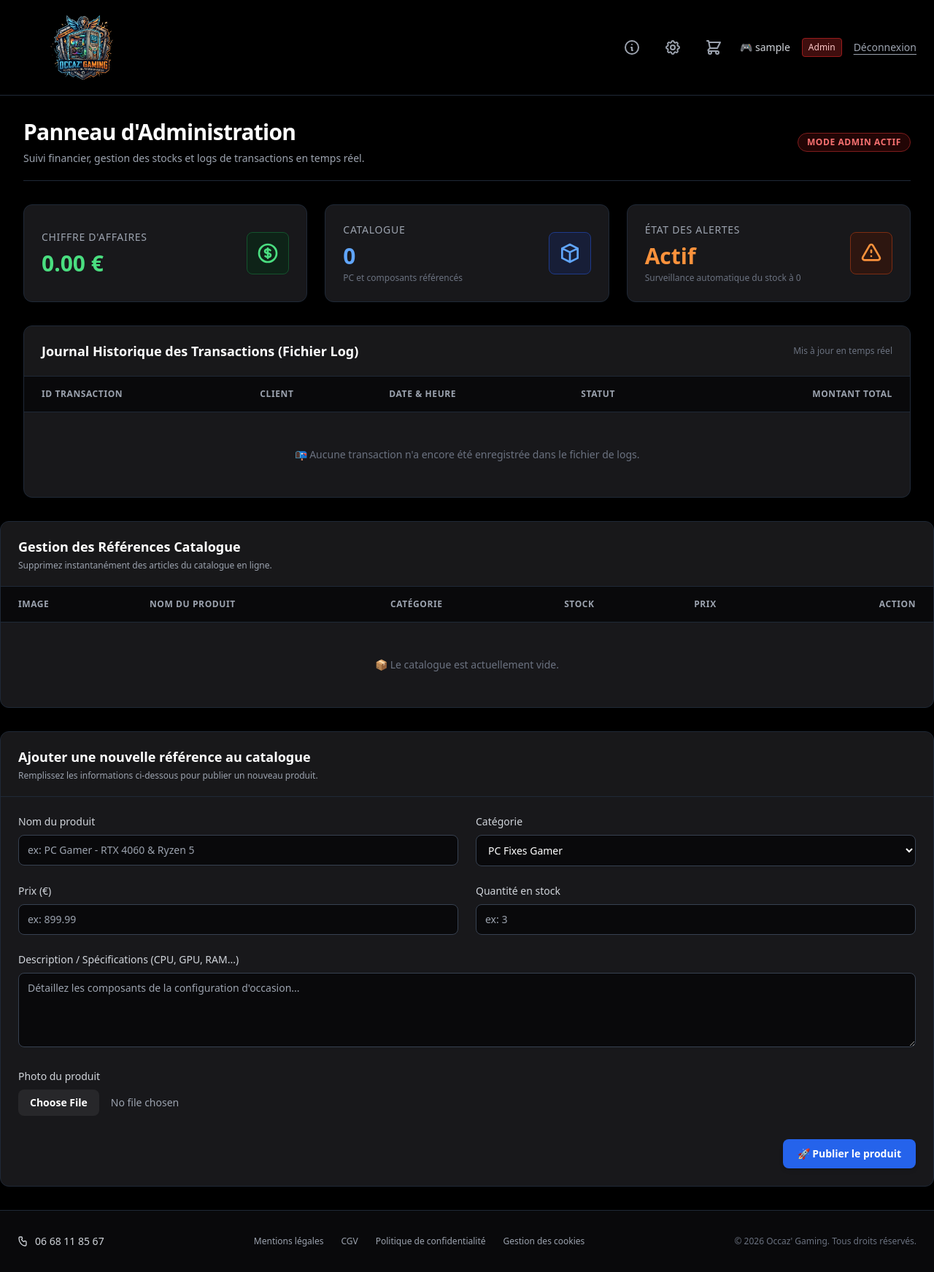
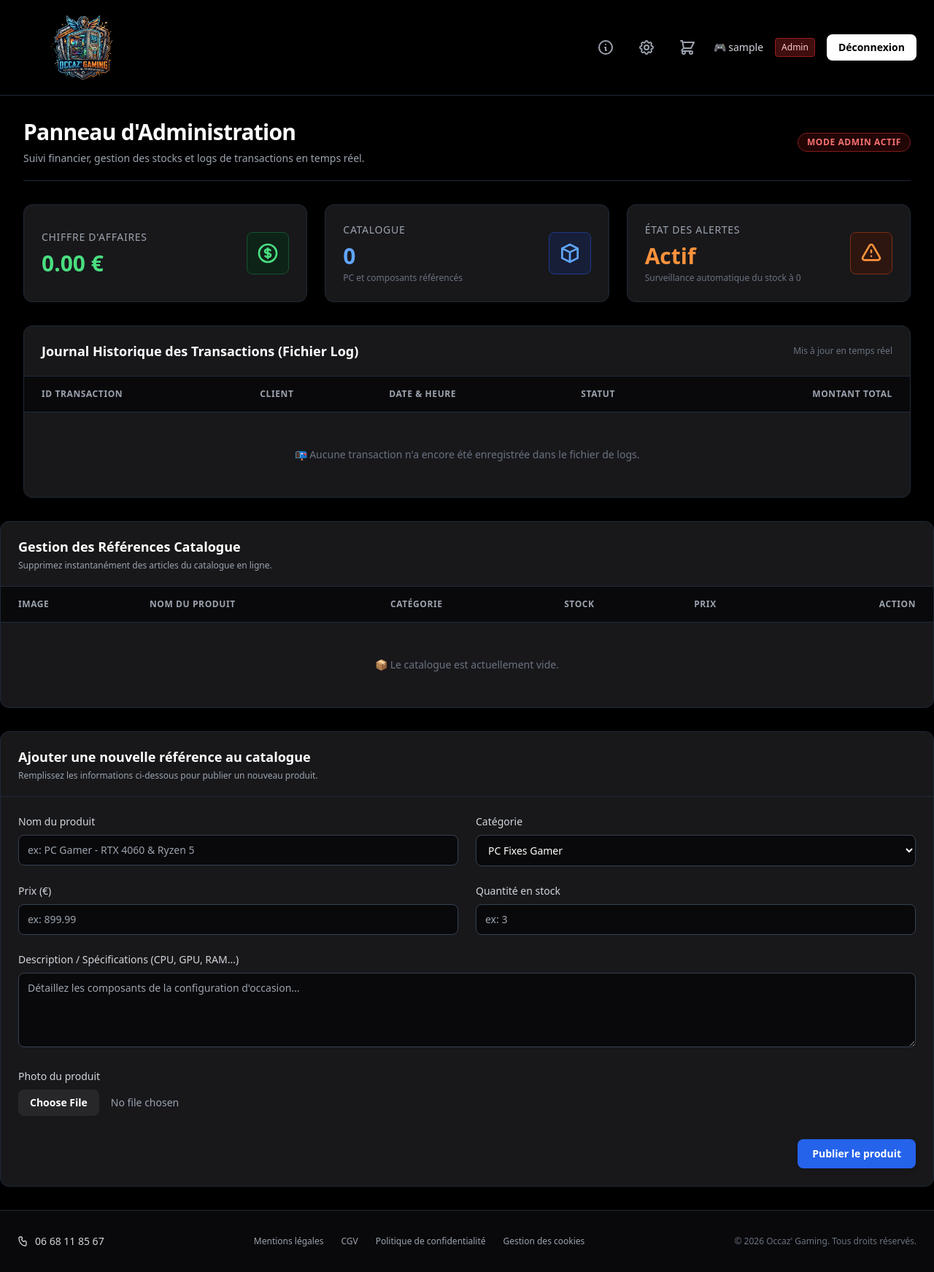
Before and after one commit to ak94u/ak94u-site_occazware, a Flask app: page /admin/dashboard in a window 1280 px wide. Shown: the whole page at 73% size. Run offline with Flask 3, Linux system fonts and the light colour scheme; the visitor is signed in with stand-in values (Sample User, id 1); some libraries are stand-ins or nearby versions.

Commit message:
Quelque modification de style dans les pages html admin et magasin concernant les images en plus du style du bouton deconnexion qui est du même style que celui de connexion

```diff
--- a/templates/admin.html
+++ b/templates/admin.html
@@ -125,7 +125,7 @@
                     {% for produit in produits %}
                     <tr class="hover:bg-zinc-950/40 transition">
                         <td class="px-6 py-3">
-                            <img src="{{ url_for('static', filename='img/' + (produit.image_url if produit.image_url else 'default.png')) }}" alt="" class="h-10 w-10 object-contain bg-zinc-950 p-1 rounded border border-gray-800">
+                            <img src="{{ url_for('static', filename='img/' + (produit.image_url if produit.image_url else 'default.png')) }}" alt="" class="w-full h-full object-cover bg-zinc-950 rounded border border-gray-800">
                         </td>
                         <td class="px-6 py-3 font-medium text-white">{{ produit.name }}</td>
                         <td class="px-6 py-3 text-gray-400">{{ produit.category }}</td>
@@ -210,7 +210,7 @@
             <!-- Bouton de soumission -->
             <div class="flex justify-end pt-2">
                 <button type="submit" class="px-5 py-2.5 bg-blue-600 hover:bg-blue-500 text-white font-semibold text-sm rounded-lg shadow-md transition focus:outline-none">
-                    🚀 Publier le produit
+                    Publier le produit
                 </button>
             </div>
         </form>
--- a/templates/base.html
+++ b/templates/base.html
@@ -60,8 +60,8 @@
                 </a>
             {% endif %}
 
-            <a href="{{ url_for('auth.deconnexion') }}" class="text-sm text-gray-400 hover:text-white transition underline underline-offset-4">
-                 Déconnexion
+            <a href="{{ url_for('auth.deconnexion') }}" class="px-4 py-2 bg-white text-black font-semibold text-sm rounded-lg hover:bg-gray-200 transition">
+                Déconnexion
             </a>
             {% else %}
                 <a href="{{ url_for('auth.connexion') }}" class="px-4 py-2 bg-white text-black font-semibold text-sm rounded-lg hover:bg-gray-200 transition">
--- a/templates/magasin.html
+++ b/templates/magasin.html
@@ -77,7 +77,7 @@
                         </span>
                         {% endif %}
 
-                        <img src="{{ url_for('static', filename='img/' + (produit.image_url if produit.image_url else 'default.png')) }}" alt="{{ produit.name }}" class="h-24 object-contain group-hover:scale-110 transition duration-200">
+                        <img src="{{ url_for('static', filename='img/' + (produit.image_url if produit.image_url else 'default.png')) }}" alt="{{ produit.name }}" class="w-full h-full object-cover group-hover:scale-105 transition duration-300">
                     </div>
 
                     <div class="p-5 flex-grow">
```
Also changed, not shown: static/img/images_1.jpg (added).
